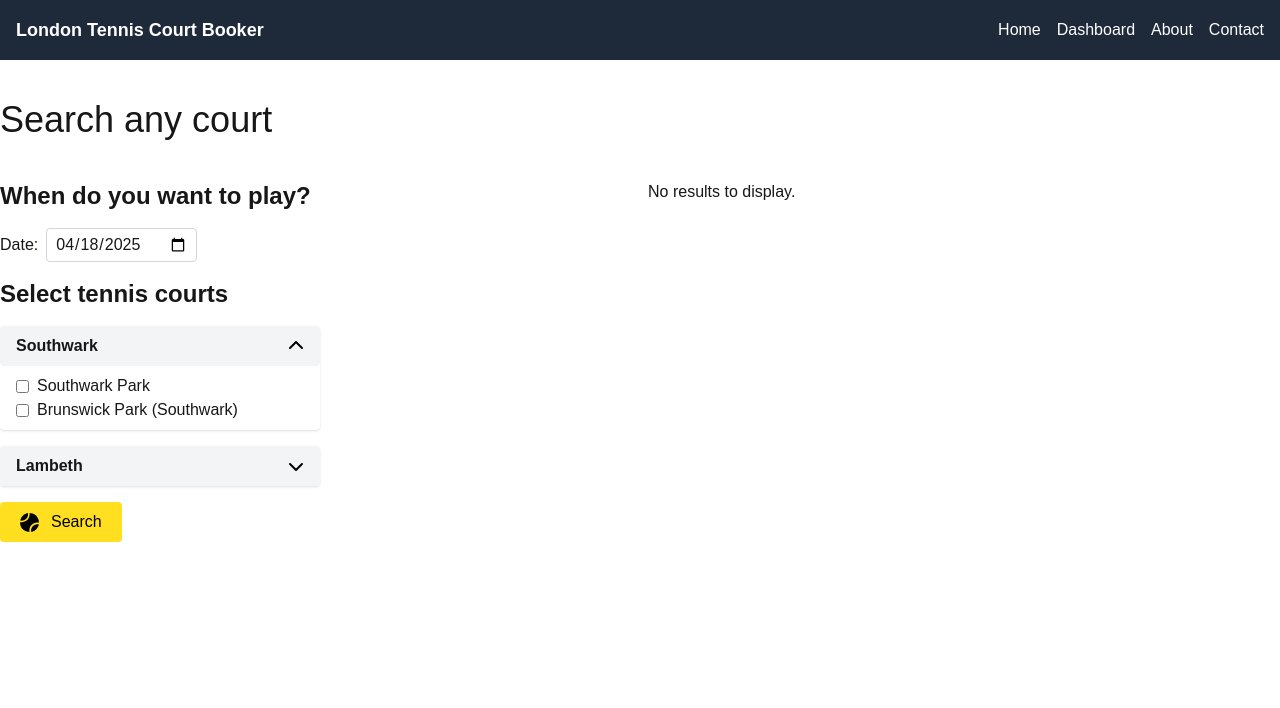
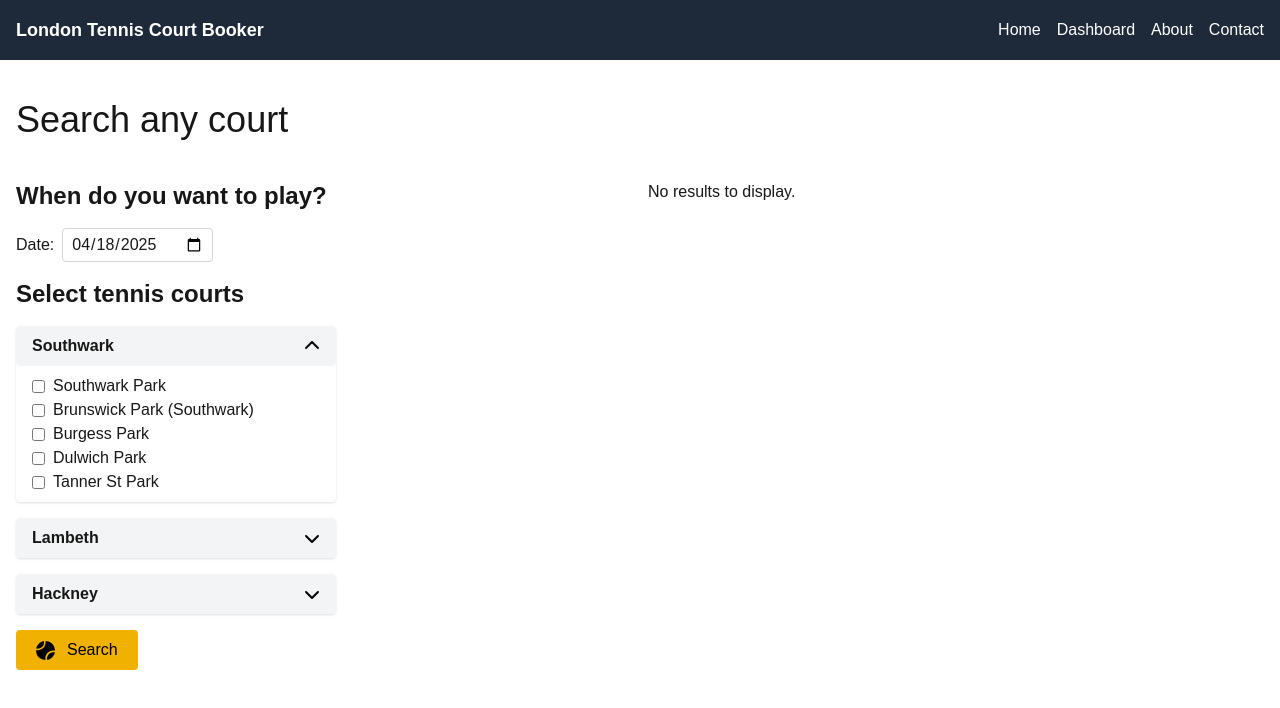
Before and after one commit to bkammerling/court-booking-viewer, a Next.js app: page / in a window 1280 px wide. Both pictures are taken after a click on the button "Southwark". Shown: the top 708 px of the page. Built offline with nearby package versions, Linux system fonts and the light colour scheme.

Commit message:
dark mode additions, more venues

```diff
--- a/src/app/layout.tsx
+++ b/src/app/layout.tsx
@@ -24,8 +24,9 @@ export default function RootLayout({
             </div>
           </div>
         </nav>
-
-        {children}
+        <main className="px-4">
+          {children}
+        </main>
       </body>
     </html>
   );
--- a/src/components/CourtBooking.tsx
+++ b/src/components/CourtBooking.tsx
@@ -25,7 +25,7 @@ const CourtBooking = () => {
 
     return (
         <div>
-          <div className="grid grid-cols-1 sm:grid-cols-2 gap-4">
+          <div className="grid grid-cols-1 md:grid-cols-2 gap-4">
             <CourtForm onSearch={handleSearch} />
             <SearchResults data={searchResults} />
           </div>
--- a/src/components/CourtForm.tsx
+++ b/src/components/CourtForm.tsx
@@ -86,6 +86,7 @@ const CourtForm = ({ onSearch }: { onSearch: (selectedVenues: string[], selected
                             id={`venue-${venue.id}`}
                             checked={!!selectedVenues[venue.slug]}
                             onChange={() => handleCheckboxChange(venue.slug)}
+                            className="accent-yellow-500"
                         />
                         <label htmlFor={`venue-${venue.id}`}>{venue.name}</label>
                         </div>
@@ -95,7 +96,7 @@ const CourtForm = ({ onSearch }: { onSearch: (selectedVenues: string[], selected
                 ))}
 
                 <button
-                    className="mt-4 px-5 py-2 bg-yellow-300 hover:bg-yellow-400 text-black cursor-pointer transition rounded flex items-center gap-3"
+                    className="mt-4 px-5 py-2 bg-yellow-500 hover:bg-yellow-400 text-black cursor-pointer transition rounded flex items-center gap-3"
                     onClick={() => handleSearchClick()}
                 >
                     <svg width="19" height="19" viewBox="0 0 19 19" fill="none" xmlns="http://www.w3.org/2000/svg">
--- a/src/components/SearchResults.tsx
+++ b/src/components/SearchResults.tsx
@@ -1,4 +1,6 @@
 'use client';
+import venues from '@/venues.json';
+import { Venue } from '@/types';
 
 const SearchResults = ({ data }: { data: any }) => {
   if (!data) {
@@ -6,29 +8,31 @@ const SearchResults = ({ data }: { data: any }) => {
   }
 
   const allSessions = data.flatMap(( venue:any ) => venue.venueSessions);
-  console.log(allSessions);
   // Check if allSessions is empty
   if (allSessions.length === 0) {
     return <p>No courts available. Try selecting more courts or a different day.</p>;
   }
 
-
   return (
     <div className="overflow-x-auto">
         <table className="table-auto border-collapse border border-gray-300 w-full">
             <thead>
-                <tr className="bg-gray-100">
+                <tr className="bg-gray-100 dark:bg-gray-800">
                     <th className="border border-gray-300 px-4 py-2 text-left">Venue Name</th>
                     <th className="border border-gray-300 px-4 py-2 text-left">Free Sessions</th>
                     <th className="border border-gray-300 px-4 py-2 text-left">Cost</th>
                 </tr>
             </thead>
             <tbody>
-                {data.map((venueData: any) => (
+                {data.map((venueData: any) => {
+                  const venue = venues.find((venue: Venue) => venue.slug == venueData.venue) || { name: venueData.venue };
+                  // Check if venueData.venueSessions is empty
+                  if (!venueData.venueSessions || venueData.venueSessions.length === 0) return;
+                  return (
                   <tr key={venueData.venue}>
                       <td className="border border-gray-300 px-4 py-2">
-                          <a href={venueData.bookingUrl} target="_blank" className="text-blue-500 hover:underline">
-                            {venueData.venue}
+                        <a href={venueData.bookingUrl} target="_blank" className="text-yellow-500 hover:underline">
+                          { venue.name }
                         </a>
                       </td>
                       <td className="border border-gray-300 px-4 py-2">
@@ -44,7 +48,8 @@ const SearchResults = ({ data }: { data: any }) => {
                           ))}
                       </td>
                   </tr>
-                ))}
+                  )
+                })}
             </tbody>
         </table>
     </div>
--- a/src/venues.json
+++ b/src/venues.json
@@ -16,11 +16,83 @@
       "courts": 4
     },
     {
+      "id": "kenningtonpark1",
+      "name": "Kennington Park",
+      "slug": "KenningtonPark",
+      "provider": "lta",
+      "area": "Lambeth",
+      "courts": 5
+    },
+    {
+      "id": "vauxhallpark1",
+      "name": "Vauxhall Park",
+      "slug": "VauxhallPark",
+      "provider": "lta",
+      "area": "Lambeth",
+      "courts": 2
+    },
+    {
+      "id": "claphamcommon1",
+      "name": "Clapham Common",
+      "slug": "ClaphamCommon",
+      "provider": "lta",
+      "area": "Lambeth",
+      "courts": 8
+    },
+    {
       "id": "brunswickpark1",
       "name": "Brunswick Park (Southwark)",
       "slug": "BrunswickPark",
       "provider": "lta",
       "area": "Southwark",
       "courts": 2
+    },
+    {
+      "id": "burgesspark1",
+      "name": "Burgess Park",
+      "slug": "BurgessParkSouthwark",
+      "provider": "lta",
+      "area": "Southwark",
+      "courts": 2
+    },
+    {
+      "id": "dulwichpark1",
+      "name": "Dulwich Park",
+      "slug": "DulwichPark",
+      "provider": "lta",
+      "area": "Southwark",
+      "courts": 4
+    },
+    {
+      "id": "tannerstpark1",
+      "name": "Tanner St Park",
+      "slug": "TannerStPark",
+      "provider": "lta",
+      "area": "Southwark",
+      "courts": 4
+    },
+    {
+      "id": "clissoldpark1",
+      "name": "Clissold Park",
+      "slug": "ClissoldParkHackney",
+      "provider": "lta",
+      "area": "Hackney",
+      "courts": 7
+    },
+    {
+      "id": "londonfields1",
+      "name": "London Fields",
+      "slug": "LondonFieldsPark",
+      "provider": "lta",
+      "area": "Hackney",
+      "courts": 2
+    },
+    {
+      "id": "millfieldspark1",
+      "name": "Millfields Park",
+      "slug": "MillfieldsParkMiddlesex",
+      "provider": "lta",
+      "area": "Hackney",
+      "courts": 4
     }
   ]
```
Lines whose indentation alone changed are shown as unchanged.
